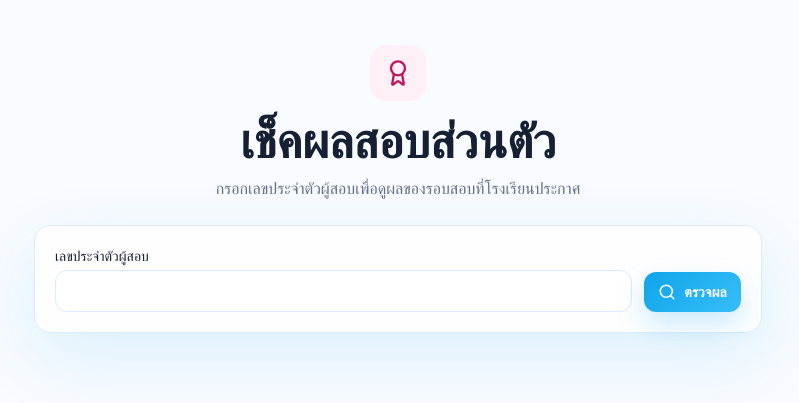
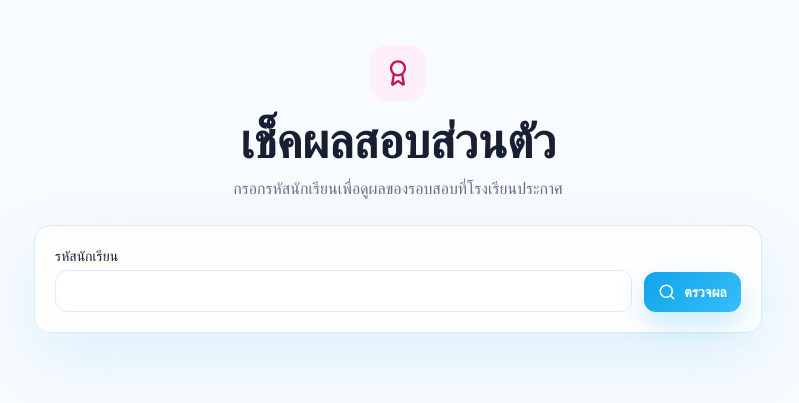
Before and after one commit to phanusii/aubnext, a Next.js app: page /check-result in a window 1280 px wide. Shown: the part 211-614 px from the top of the page, without its empty margins (242-1041 px from the left). Built offline with nearby package versions, Linux system fonts and the light colour scheme.

Commit message:
improve student import validation

```diff
--- a/src/app/api/check-result/route.ts
+++ b/src/app/api/check-result/route.ts
@@ -18,7 +18,7 @@ export async function POST(request: Request) {
 
   if (!result) {
     return NextResponse.json(
-      { error: "ไม่พบผลสอบที่ประกาศแล้ว หรือเลขประจำตัวไม่ถูกต้อง" },
+      { error: "ไม่พบผลสอบที่ประกาศแล้ว หรือรหัสนักเรียนไม่ถูกต้อง" },
       { status: 404 },
     );
   }
--- a/src/app/page.tsx
+++ b/src/app/page.tsx
@@ -15,7 +15,7 @@ export default function Home() {
             </h1>
             <p className="mt-5 max-w-2xl text-lg leading-8 text-[var(--text-muted)]">
               สร้างรอบสอบ ห้องเรียน วิชาสอบ นำเข้ารายชื่อพร้อมคะแนนทีละห้อง และประกาศผลแบบทั้งชั้นหรือรายห้อง
-              พร้อมให้นักเรียนเช็คผลด้วยเลขประจำตัวผู้สอบ
+              พร้อมให้นักเรียนเช็คผลด้วยรหัสนักเรียน
             </p>
             <div className="mt-7 flex flex-wrap gap-3">
               <a href="/check-result" className="app-button-primary">
--- a/src/components/AdminConsole.tsx
+++ b/src/components/AdminConsole.tsx
@@ -1,7 +1,7 @@
 "use client";
 
 import { useCallback, useEffect, useMemo, useState } from "react";
-import type { ReactNode } from "react";
+import type { FocusEvent, ReactNode } from "react";
 import {
   BadgeCheck,
   BookOpen,
@@ -49,6 +49,13 @@ type CalculatedResult = {
   reason: string;
   room: string;
 };
+type ImportValidation = {
+  rowCount: number;
+  subjectCount: number;
+  scoreCellCount: number;
+  errors: string[];
+  isReady: boolean;
+};
 
 const emptySubject = (sortOrder = 0): Subject => ({
   name: "",
@@ -59,6 +66,10 @@ const emptySubject = (sortOrder = 0): Subject => ({
 
 function cx(...values: Array<string | false | null | undefined>) {
   return values.filter(Boolean).join(" ");
+}
+
+function selectNumberInput(event: FocusEvent<HTMLInputElement>) {
+  event.currentTarget.select();
 }
 
 export function AdminConsole() {
@@ -90,6 +101,10 @@ export function AdminConsole() {
   const selectedExam = useMemo(
     () => exams.find((exam) => exam.id === selectedExamId),
     [exams, selectedExamId],
+  );
+  const pasteValidation = useMemo(
+    () => validateImportPreview(pasteText, subjects),
+    [pasteText, subjects],
   );
 
   const loadExams = useCallback(async (preferredExamId?: string) => {
@@ -298,6 +313,21 @@ export function AdminConsole() {
 
   async function importPastedRows() {
     if (!selectedExam || !importRoom) return;
+    if (!pasteValidation?.isReady) {
+      setMessage(pasteValidation?.errors.join(" / ") || "กรุณาตรวจข้อมูลรหัสนักเรียน ชื่อ และคะแนนก่อนนำเข้า");
+      return;
+    }
+
+    const confirmed = window.confirm(
+      [
+        `ตรวจข้อมูลแล้ว ${pasteValidation.rowCount} คน`,
+        `วิชาที่พบ ${pasteValidation.subjectCount} วิชา`,
+        `คะแนนถูกต้อง ${pasteValidation.scoreCellCount} ช่อง`,
+        `ยืนยันนำเข้าห้อง ${importRoom} หรือไม่`,
+      ].join("\n"),
+    );
+    if (!confirmed) return;
+
     const { rows } = parseDelimitedTable(pasteText);
     setBusy(true);
     const response = await fetch(`/api/exams/${selectedExam.id}/rooms/${encodeURIComponent(importRoom)}/import`, {
@@ -485,11 +515,11 @@ export function AdminConsole() {
               </div>
               {newSelectionMode === "WHOLE_LEVEL" && (
                 <Field label="จำนวนผู้ผ่านทั้งชั้น">
-                  <input className="app-input" type="number" min={0} value={newWholeQuota} onChange={(event) => setNewWholeQuota(Number(event.target.value))} />
+                  <input className="app-input" type="number" min={0} value={newWholeQuota} onFocus={selectNumberInput} onChange={(event) => setNewWholeQuota(Number(event.target.value))} />
                 </Field>
               )}
               <Field label="จำนวนห้องในชั้น">
-                <input className="app-input" type="number" min={1} value={roomCount} onChange={(event) => setRoomCount(Number(event.target.value))} />
+                <input className="app-input" type="number" min={1} value={roomCount} onFocus={selectNumberInput} onChange={(event) => setRoomCount(Number(event.target.value))} />
               </Field>
               <button type="button" onClick={createExam} disabled={busy} className="app-button-primary mt-4">
                 <Plus size={16} />
@@ -532,7 +562,7 @@ export function AdminConsole() {
                     {rooms.map((room, index) => (
                       <div key={room.id ?? `room-${index}`} className="grid gap-2 md:grid-cols-[1fr_140px_auto]">
                         <input className="app-input" value={room.room} onChange={(event) => setRooms(rooms.map((item, itemIndex) => itemIndex === index ? { ...item, room: event.target.value } : item))} />
-                        <input className="app-input" type="number" min={0} value={room.quota} onChange={(event) => setRooms(rooms.map((item, itemIndex) => itemIndex === index ? { ...item, quota: Number(event.target.value) } : item))} />
+                        <input className="app-input" type="number" min={0} value={room.quota} onFocus={selectNumberInput} onChange={(event) => setRooms(rooms.map((item, itemIndex) => itemIndex === index ? { ...item, quota: Number(event.target.value) } : item))} />
                         <button type="button" className="app-icon-button" onClick={() => setRooms(rooms.filter((_, itemIndex) => itemIndex !== index))}>
                           <Trash2 size={16} />
                         </button>
@@ -556,8 +586,8 @@ export function AdminConsole() {
                     {subjects.map((subject, index) => (
                       <div key={subject.id ?? `subject-${index}`} className="grid gap-2 lg:grid-cols-[1fr_120px_130px_auto]">
                         <input className="app-input" placeholder="ชื่อวิชา" value={subject.name} onChange={(event) => setSubjects(subjects.map((item, itemIndex) => itemIndex === index ? { ...item, name: event.target.value } : item))} />
-                        <input className="app-input" type="number" min={1} value={subject.maxScore} onChange={(event) => setSubjects(subjects.map((item, itemIndex) => itemIndex === index ? { ...item, maxScore: Number(event.target.value) } : item))} />
-                        <input className="app-input" type="number" min={1} placeholder="tie-break" value={subject.tieBreakOrder ?? ""} onChange={(event) => setSubjects(subjects.map((item, itemIndex) => itemIndex === index ? { ...item, tieBreakOrder: event.target.value ? Number(event.target.value) : null } : item))} />
+                        <input className="app-input" type="number" min={1} value={subject.maxScore} onFocus={selectNumberInput} onChange={(event) => setSubjects(subjects.map((item, itemIndex) => itemIndex === index ? { ...item, maxScore: Number(event.target.value) } : item))} />
+                        <input className="app-input" type="number" min={1} placeholder="tie-break" value={subject.tieBreakOrder ?? ""} onFocus={selectNumberInput} onChange={(event) => setSubjects(subjects.map((item, itemIndex) => itemIndex === index ? { ...item, tieBreakOrder: event.target.value ? Number(event.target.value) : null } : item))} />
                         <button type="button" className="app-icon-button" onClick={() => setSubjects(subjects.filter((_, itemIndex) => itemIndex !== index))}>
                           <Trash2 size={16} />
                         </button>
@@ -586,15 +616,22 @@ export function AdminConsole() {
                       </select>
                     </Field>
                     <div className="rounded-xl border border-[var(--border-soft)] bg-[var(--blue-wash)] px-4 py-3 text-sm text-[var(--text-muted)]">
-                      คอลัมน์ที่ต้องมี: <span className="font-medium text-[var(--text-main)]">exam_no, student_name</span> และชื่อวิชา เช่น {subjects.map((subject) => subject.name).filter(Boolean).join(", ") || "คณิตศาสตร์"}
+                      คอลัมน์ที่ต้องมี: <span className="font-medium text-[var(--text-main)]">student_id, student_name</span> และชื่อวิชา เช่น {subjects.map((subject) => subject.name).filter(Boolean).join(", ") || "คณิตศาสตร์"}
                     </div>
                   </div>
                   <textarea
                     className="app-input mt-3 min-h-36 font-mono text-sm"
                     value={pasteText}
                     onChange={(event) => setPasteText(event.target.value)}
-                    placeholder={"exam_no\tstudent_name\tคณิตศาสตร์\tวิทยาศาสตร์\nP001\tเด็กชายตัวอย่าง\t85\t78"}
+                    placeholder={"student_id\tstudent_name\tคณิตศาสตร์\tวิทยาศาสตร์\n65001\tเด็กชายตัวอย่าง\t85\t78"}
                   />
+                  {pasteValidation && (
+                    <div className={cx("mt-3 rounded-xl border px-4 py-3 text-sm", pasteValidation.isReady ? "border-sky-200 bg-sky-50 text-sky-800" : "border-[var(--pink-soft)] bg-[var(--pink-wash)] text-[var(--accent-pink-strong)]")}>
+                      {pasteValidation.isReady
+                        ? `ตรวจข้อมูลพร้อมนำเข้า: รหัสนักเรียนและชื่อครบ ${pasteValidation.rowCount} คน, วิชา ${pasteValidation.subjectCount} วิชา, คะแนนถูกต้อง ${pasteValidation.scoreCellCount} ช่อง`
+                        : pasteValidation.errors.slice(0, 4).join(" / ")}
+                    </div>
+                  )}
                   <div className="mt-3 flex flex-wrap gap-2">
                     <button type="button" className="app-button-primary" onClick={importPastedRows} disabled={busy || !pasteText.trim()}>
                       <ClipboardList size={16} />
@@ -663,13 +700,79 @@ function Metric({ label, value }: { label: string; value: string }) {
   );
 }
 
+function normalizeColumnName(value: string) {
+  return value.trim().toLowerCase().replace(/\s+/g, "_");
+}
+
+function findColumn(headers: string[], aliases: string[]) {
+  const normalizedAliases = aliases.map(normalizeColumnName);
+  return headers.find((header) => normalizedAliases.includes(normalizeColumnName(header)));
+}
+
+function validateImportPreview(text: string, subjects: Subject[]): ImportValidation | null {
+  if (!text.trim()) return null;
+
+  const parsed = parseDelimitedTable(text);
+  const activeSubjects = subjects.filter((subject) => subject.name.trim());
+  const errors: string[] = [];
+  const studentIdColumn = findColumn(parsed.headers, ["student_id", "รหัสนักเรียน", "exam_no", "เลขประจำตัว", "เลขที่สอบ", "รหัสสอบ"]);
+  const studentNameColumn = findColumn(parsed.headers, ["student_name", "ชื่อนักเรียน", "ชื่อ-สกุล", "ชื่อ", "name"]);
+  const seenStudentIds = new Set<string>();
+  let scoreCellCount = 0;
+
+  if (!studentIdColumn) errors.push("ไม่พบคอลัมน์ student_id หรือ รหัสนักเรียน");
+  if (!studentNameColumn) errors.push("ไม่พบคอลัมน์ student_name หรือ ชื่อนักเรียน");
+  if (activeSubjects.length === 0) errors.push("ต้องสร้างวิชาก่อนตรวจข้อมูลนำเข้า");
+  if (parsed.rows.length === 0) errors.push("ไม่พบข้อมูลนักเรียน");
+
+  for (const subject of activeSubjects) {
+    if (!parsed.headers.includes(subject.name)) {
+      errors.push(`ไม่พบคอลัมน์วิชา ${subject.name}`);
+    }
+  }
+
+  parsed.rows.forEach((row, index) => {
+    const rowNumber = index + 2;
+    const studentId = studentIdColumn ? String(row[studentIdColumn] ?? "").trim() : "";
+    const studentName = studentNameColumn ? String(row[studentNameColumn] ?? "").trim() : "";
+
+    if (!studentId) errors.push(`แถว ${rowNumber}: ไม่พบรหัสนักเรียน`);
+    if (!studentName) errors.push(`แถว ${rowNumber}: ไม่พบชื่อนักเรียน`);
+    if (studentId && seenStudentIds.has(studentId)) errors.push(`แถว ${rowNumber}: รหัสนักเรียนซ้ำ (${studentId})`);
+    seenStudentIds.add(studentId);
+
+    for (const subject of activeSubjects) {
+      if (!parsed.headers.includes(subject.name)) continue;
+      const rawScore = row[subject.name];
+      const score = Number(rawScore);
+      if (!Number.isFinite(score)) {
+        errors.push(`แถว ${rowNumber}: คะแนนวิชา ${subject.name} ไม่ใช่ตัวเลข`);
+      } else if (score < 0) {
+        errors.push(`แถว ${rowNumber}: คะแนนวิชา ${subject.name} ต้องไม่ติดลบ`);
+      } else if (subject.maxScore != null && score > subject.maxScore) {
+        errors.push(`แถว ${rowNumber}: คะแนนวิชา ${subject.name} เกินคะแนนเต็ม ${subject.maxScore}`);
+      } else {
+        scoreCellCount += 1;
+      }
+    }
+  });
+
+  return {
+    rowCount: parsed.rows.length,
+    subjectCount: activeSubjects.length,
+    scoreCellCount,
+    errors: [...new Set(errors)],
+    isReady: errors.length === 0,
+  };
+}
+
 function ResultTable({ results }: { results: CalculatedResult[] }) {
   return (
     <div className="overflow-x-auto rounded-xl border border-[var(--border-soft)]">
       <table className="min-w-full text-left text-sm">
         <thead className="bg-[var(--blue-wash)] text-[var(--text-muted)]">
           <tr>
-            {["อันดับ", "เลขประจำตัว", "ชื่อ", "ห้อง", "คะแนนรวม", "สถานะ", "เหตุผล"].map((header) => (
+            {["อันดับ", "รหัสนักเรียน", "ชื่อ", "ห้อง", "คะแนนรวม", "สถานะ", "เหตุผล"].map((header) => (
               <th key={header} className="whitespace-nowrap px-3 py-2 font-medium">{header}</th>
             ))}
           </tr>
--- a/src/components/CheckResultForm.tsx
+++ b/src/components/CheckResultForm.tsx
@@ -61,13 +61,13 @@ export function CheckResultForm() {
             <Award size={28} />
           </div>
           <h1 className="text-3xl font-semibold md:text-5xl">เช็คผลสอบส่วนตัว</h1>
-          <p className="mt-3 text-[var(--text-muted)]">กรอกเลขประจำตัวผู้สอบเพื่อดูผลของรอบสอบที่โรงเรียนประกาศ</p>
+          <p className="mt-3 text-[var(--text-muted)]">กรอกรหัสนักเรียนเพื่อดูผลของรอบสอบที่โรงเรียนประกาศ</p>
         </div>
 
         <div className="rounded-2xl border border-[var(--border-soft)] bg-[var(--surface)] p-5 shadow-[var(--shadow-soft)]">
           <div className="grid gap-3 md:grid-cols-[1fr_auto]">
             <label className="text-sm font-medium">
-              เลขประจำตัวผู้สอบ
+              รหัสนักเรียน
               <input
                 value={examNo}
                 onChange={(event) => setExamNo(event.target.value)}
--- a/src/lib/excel.ts
+++ b/src/lib/excel.ts
@@ -19,7 +19,7 @@ export type ImportedStudentRow = {
 };
 
 const aliases: Record<keyof Omit<ImportMapping, "subjects">, string[]> = {
-  examNo: ["exam_no", "เลขประจำตัว", "เลขที่สอบ", "รหัสสอบ", "student_id"],
+  examNo: ["student_id", "รหัสนักเรียน", "exam_no", "เลขประจำตัว", "เลขที่สอบ", "รหัสสอบ"],
   studentName: ["student_name", "ชื่อ", "ชื่อ-สกุล", "ชื่อนักเรียน", "name"],
   classLevel: ["class_level", "ระดับชั้น", "ชั้น", "grade"],
   room: ["room", "ห้อง", "ห้องเรียน", "classroom"],
@@ -190,7 +190,7 @@ export function normalizeImportRows(rows: Record<string, unknown>[], mapping: Im
     }
 
     if (item.examNo && seenExamNos.has(item.examNo)) {
-      errors.push(`แถว ${index + 2}: เลขประจำตัวผู้สอบซ้ำ (${item.examNo})`);
+      errors.push(`แถว ${index + 2}: รหัสนักเรียนซ้ำ (${item.examNo})`);
     }
     seenExamNos.add(item.examNo);
 
--- a/src/lib/repository.ts
+++ b/src/lib/repository.ts
@@ -209,13 +209,13 @@ export function normalizeRoomImportRows(input: {
   }
 
   const rows = input.rawRows.map((row, index) => {
-    const examNo = String(row.exam_no ?? row["เลขประจำตัว"] ?? row["เลขที่สอบ"] ?? "").trim();
-    const studentName = String(row.student_name ?? row["ชื่อ-สกุล"] ?? row["ชื่อ"] ?? row.name ?? "").trim();
+    const examNo = String(row.student_id ?? row.exam_no ?? row["รหัสนักเรียน"] ?? row["เลขประจำตัว"] ?? row["เลขที่สอบ"] ?? row["รหัสสอบ"] ?? "").trim();
+    const studentName = String(row.student_name ?? row["ชื่อนักเรียน"] ?? row["ชื่อ-สกุล"] ?? row["ชื่อ"] ?? row.name ?? "").trim();
     const scores: Record<string, number> = {};
 
-    if (!examNo) errors.push(`แถว ${index + 2}: ไม่พบเลขประจำตัว`);
+    if (!examNo) errors.push(`แถว ${index + 2}: ไม่พบรหัสนักเรียน`);
     if (!studentName) errors.push(`แถว ${index + 2}: ไม่พบชื่อนักเรียน`);
-    if (examNo && seenExamNos.has(examNo)) errors.push(`แถว ${index + 2}: เลขประจำตัวซ้ำ (${examNo})`);
+    if (examNo && seenExamNos.has(examNo)) errors.push(`แถว ${index + 2}: รหัสนักเรียนซ้ำ (${examNo})`);
     seenExamNos.add(examNo);
 
     for (const subject of subjectsByName.values()) {
@@ -228,6 +228,9 @@ export function normalizeRoomImportRows(input: {
       if (!Number.isFinite(value)) {
         errors.push(`แถว ${index + 2}: คะแนนวิชา ${subject.name} ไม่ใช่ตัวเลข`);
         scores[subject.id] = 0;
+      } else if (value < 0) {
+        errors.push(`แถว ${index + 2}: คะแนนวิชา ${subject.name} ต้องไม่ติดลบ`);
+        scores[subject.id] = value;
       } else if (subject.maxScore != null && value > subject.maxScore) {
         errors.push(`แถว ${index + 2}: คะแนนวิชา ${subject.name} เกินคะแนนเต็ม ${subject.maxScore}`);
         scores[subject.id] = value;
@@ -275,7 +278,7 @@ export async function importRoomStudents(input: {
     },
   });
   if (duplicateOutsideRoom) {
-    return { ok: false as const, errors: [`เลขประจำตัว ${duplicateOutsideRoom.examNo} มีอยู่ในห้องอื่นแล้ว`] };
+    return { ok: false as const, errors: [`รหัสนักเรียน ${duplicateOutsideRoom.examNo} มีอยู่ในห้องอื่นแล้ว`] };
   }
 
   await prisma.$transaction(async (tx) => {
```
Also changed, not shown: public/exam-template.csv, 2 other files (tests, documents, lock files or other folders).
